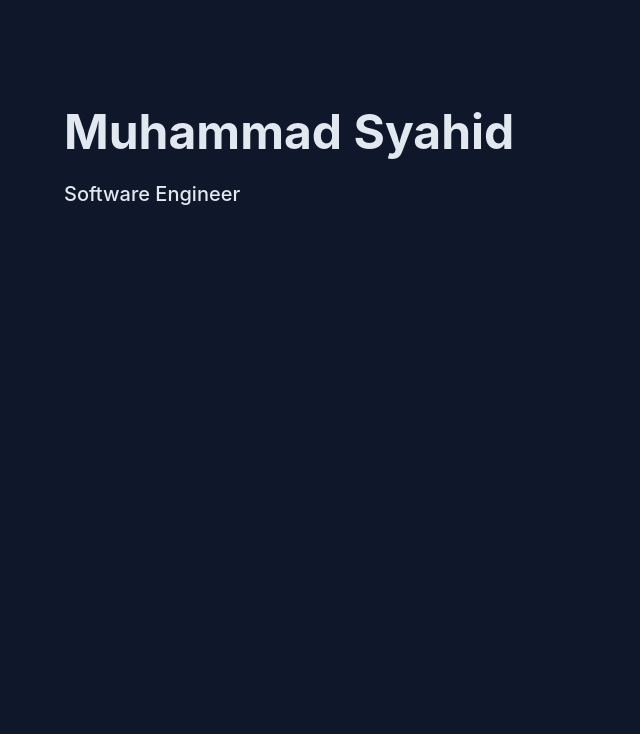
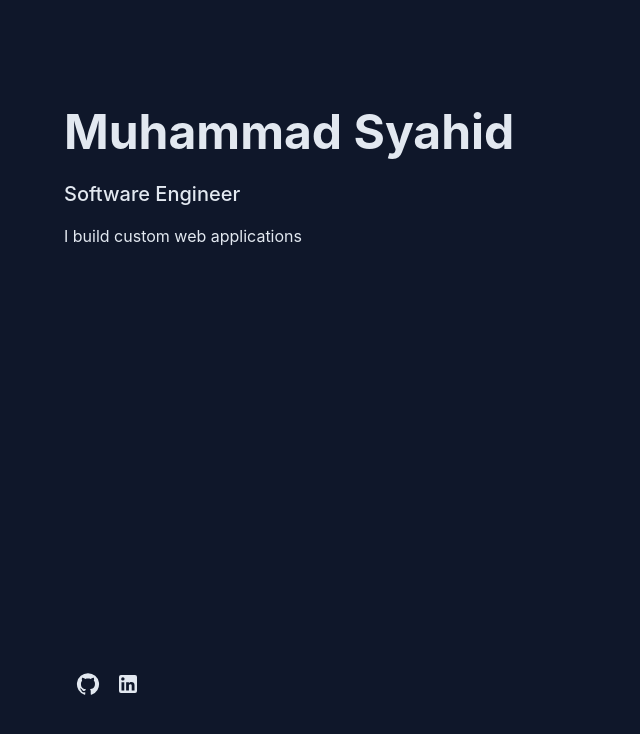
Before and after one commit to SyahidbinFadlyl/e-portofolio, a Next.js app: page / in a window 1280 px wide. Shown: the top 734 px of the page, without its empty margins (0-640 px from the left). Built offline with nearby package versions, Linux system fonts and the light colour scheme.

Commit message:
Update right side component layout and social icons

```diff
--- a/src/components/right_side/index.tsx
+++ b/src/components/right_side/index.tsx
@@ -1,12 +1,24 @@
-import { Box, Typography } from "@mui/material";
+import { Box, IconButton, Stack, Typography } from "@mui/material";
+import { LinkedIn, GitHub } from "@mui/icons-material";
 
 export default function LeftSide() {
   return (
     <Box
       sx={{
         py: { sm: "6rem", xs: "3rem" },
+        height: { sm: "100vh" },
+        "@media (min-width:1200px)": {
+          position: "sticky",
+          top: 0,
+          display: "flex",
+          maxHeight: "100vh",
+          width: "48%",
+          flexDirection: "column",
+          justifyContent: "space-between",
+        },
       }}
     >
+      <Box>
         <Typography
           sx={{ fontSize: { sm: "3rem", xs: "2rem" }, fontWeight: 700 }}
         >
@@ -22,6 +34,38 @@ export default function LeftSide() {
         >
           Software Engineer
         </Typography>
+        <Typography sx={{ mt: "1rem", fontSize: "1rem" }}>
+          I build custom web applications
+        </Typography>
+      </Box>
+
+      <Box
+        sx={{
+          ml: "0.25rem",
+          mt: "2rem",
+        }}
+      >
+        <Stack direction="row" spacing={0}>
+          <IconButton
+            component="a"
+            href=""
+            target="_blank"
+            rel="noopener"
+            color="inherit"
+          >
+            <GitHub />
+          </IconButton>
+          <IconButton
+            component="a"
+            href=""
+            target="_blank"
+            rel="noopener"
+            color="inherit"
+          >
+            <LinkedIn />
+          </IconButton>
+        </Stack>
+      </Box>
     </Box>
   );
 }
```
Lines whose indentation alone changed are shown as unchanged.
